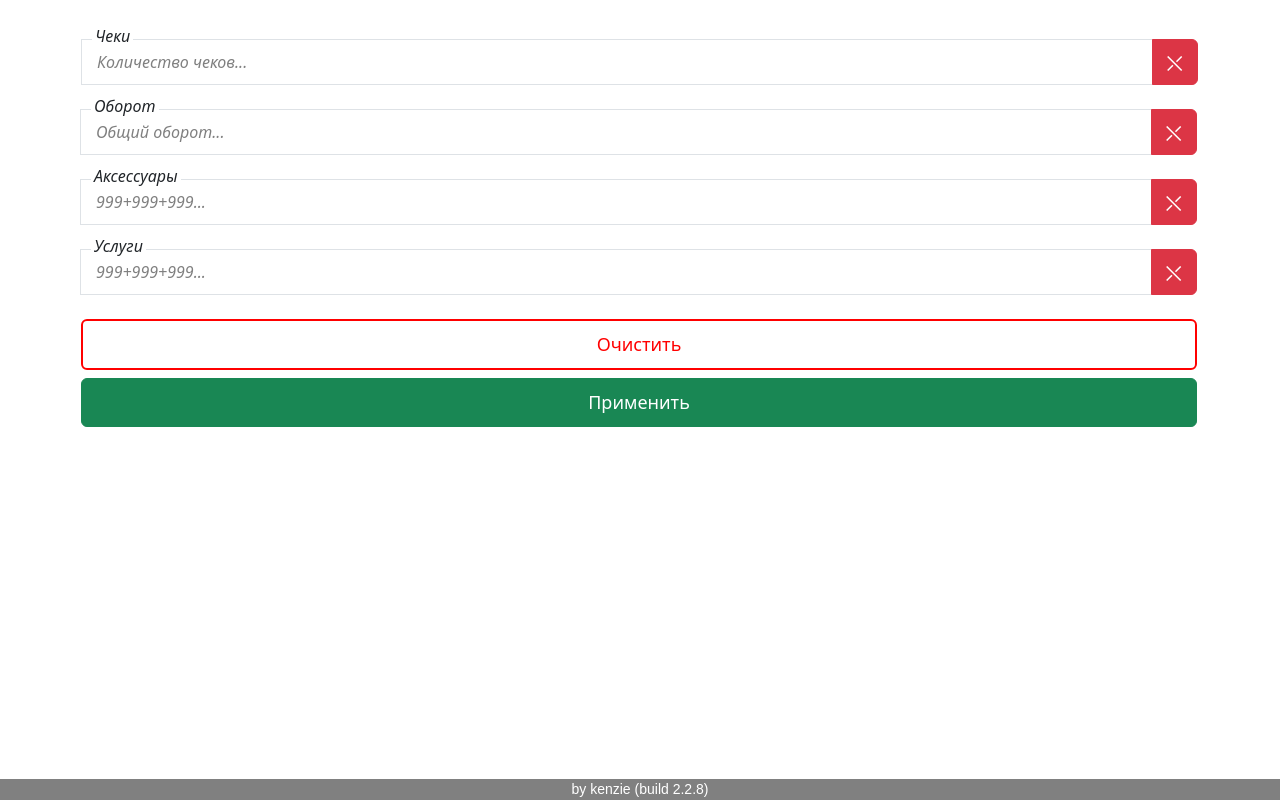
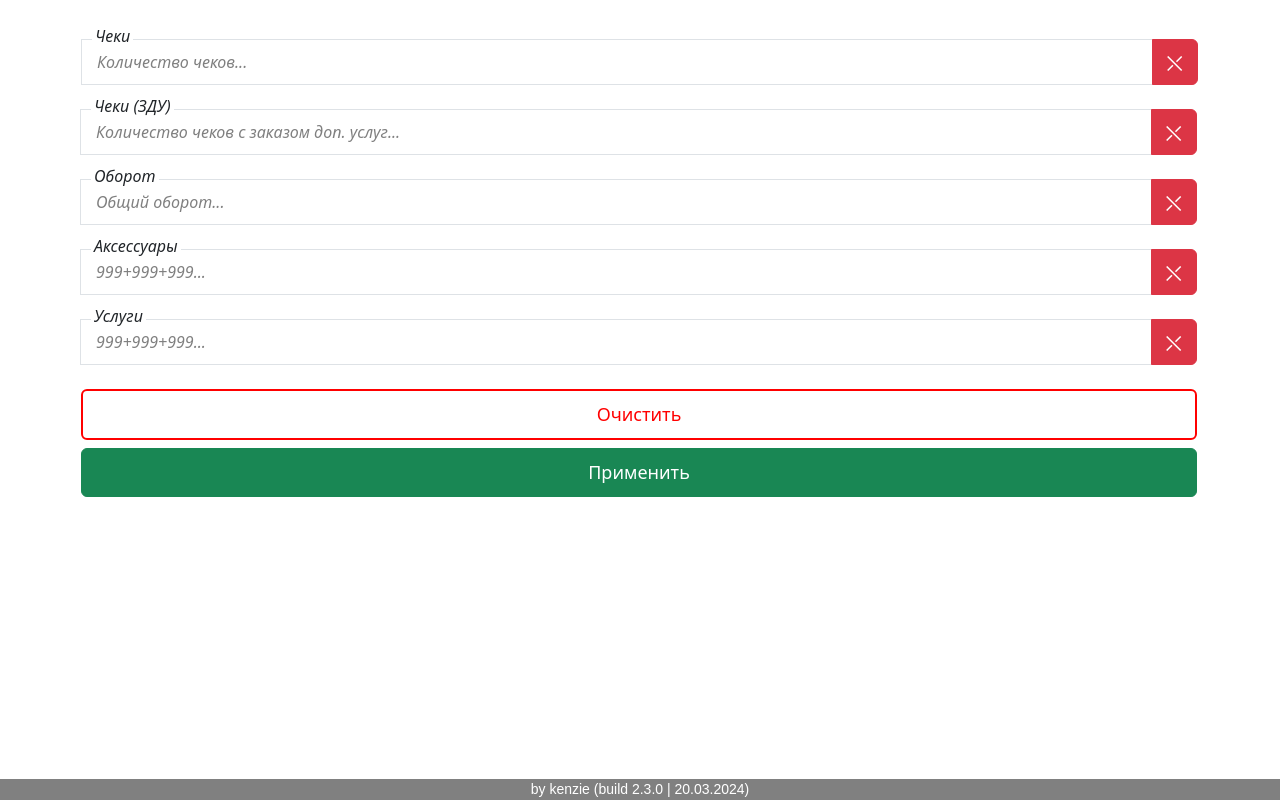
Before and after one commit to kenziesmith/MVM_Calc, a plain HTML site: page index.html in a window 1280 px wide. Drawn offline with nearby package versions, Linux system fonts and the light colour scheme.

Commit message:
добавлено поле, убран лишний код

```diff
--- a/index.html
+++ b/index.html
@@ -15,7 +15,7 @@
 <body>
   <div class="wrapper">
     <div class="app" id="app"></div>
-    <footer class="footer">by kenzie (build 2.2.8)</footer>
+    <footer class="footer">by kenzie (build 2.3.0 | 20.03.2024)</footer>
   </div>
 
   <script src="script.js"></script>
--- a/script.js
+++ b/script.js
@@ -56,22 +56,20 @@ function createForm() {
   const form = document.createElement('form');
 
   const formInpChecks = createFormInput('Чеки');
+  const formInpChecksOAS = createFormInput('Чеки (ЗДУ)');
   const formInpTurnover = createFormInput('Оборот');
   const formInpAcessories = createFormInput('Аксессуары');
   const formInpServices = createFormInput('Услуги');
-  const formInpNFilter = createFormInput('Удлинители');
-  const formInpBattery = createFormInput('Батарейки')
 
   const formBtnWrapper = document.createElement('div');
   const formBtn = document.createElement('button');
   const formBtnClear = document.createElement('button');
 
   formInpChecks.input.placeholder = 'Количество чеков...';
+  formInpChecksOAS.input.placeholder = 'Количество чеков с заказом доп. услуг...';
   formInpTurnover.input.placeholder = 'Общий оборот...';
   formInpAcessories.input.placeholder = '999+999+999...';
   formInpServices.input.placeholder = '999+999+999...';
-  formInpNFilter.input.placeholder = '1+1...';
-  formInpBattery.input.placeholder = '1+1...'
 
   form.className = 'input-group mb-3 mt-4';
   formBtn.className = 'btn form-btn btn-success';
@@ -81,16 +79,15 @@ function createForm() {
   formBtn.textContent = 'Применить';
 
   formBtnWrapper.append(formBtnClear, formBtn);
-  form.append(formInpChecks.inputBox, formInpTurnover.inputBox, formInpAcessories.inputBox, formInpServices.inputBox, formBtnWrapper);
+  form.append(formInpChecks.inputBox, formInpChecksOAS.inputBox, formInpTurnover.inputBox, formInpAcessories.inputBox, formInpServices.inputBox, formBtnWrapper);
 
   return {
     form,
     formInpChecks,
+    formInpChecksOAS,
     formInpTurnover,
     formInpAcessories,
     formInpServices,
-    formInpNFilter,
-    formInpBattery,
     formBtn,
     formBtnClear,
   }
@@ -128,6 +125,7 @@ const formGroup = document.createElement('div'); // обёртка для фор
 const appForm = createForm(); // форма
 
 const checks = appForm.formInpChecks;
+const checksOAS = appForm.formInpChecksOAS;
 const turnover = appForm.formInpTurnover;
 const acessories = appForm.formInpAcessories;
 const services = appForm.formInpServices;
@@ -145,8 +143,9 @@ appForm.formBtn.addEventListener('click', (e) => {
   e.preventDefault();
 
   const resultInfo = `Чеки: ${checks.format()}
+ЗДУ (чеки шт.): ${checksOAS.format()}
 Оборот: ${turnover.format()}
-Аксессуары: ${acessories.format()} (${calculatePercentage(turnover.calculate(), acessories.calculate()).toFixed(2)}%)
+Аксы: ${acessories.format()} (${calculatePercentage(turnover.calculate(), acessories.calculate()).toFixed(2)}%)
 Услуги: ${services.format()} (${calculatePercentage(turnover.calculate(), services.calculate()).toFixed(2)}%)`;
 
   // const result = showResult(resultInfo);
```
